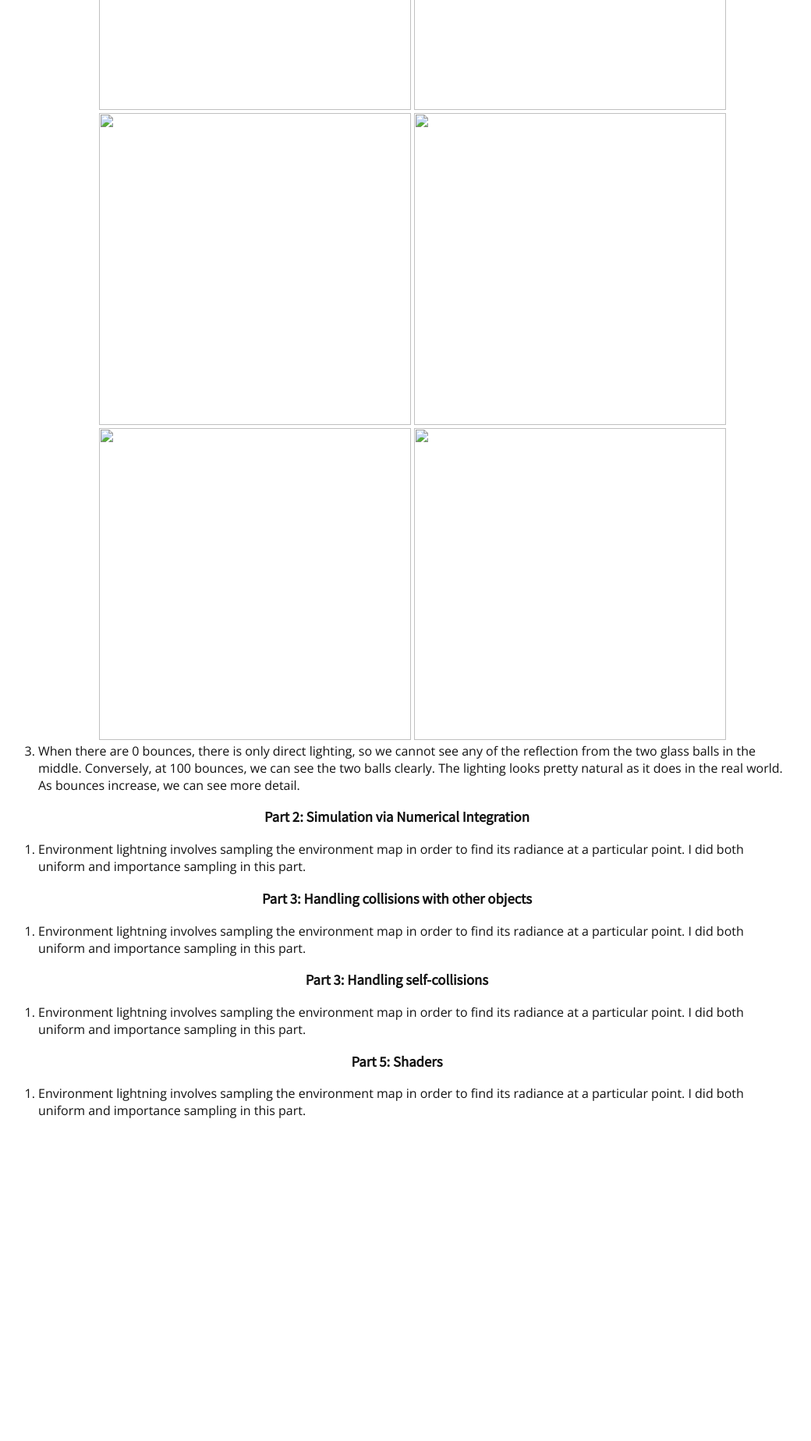
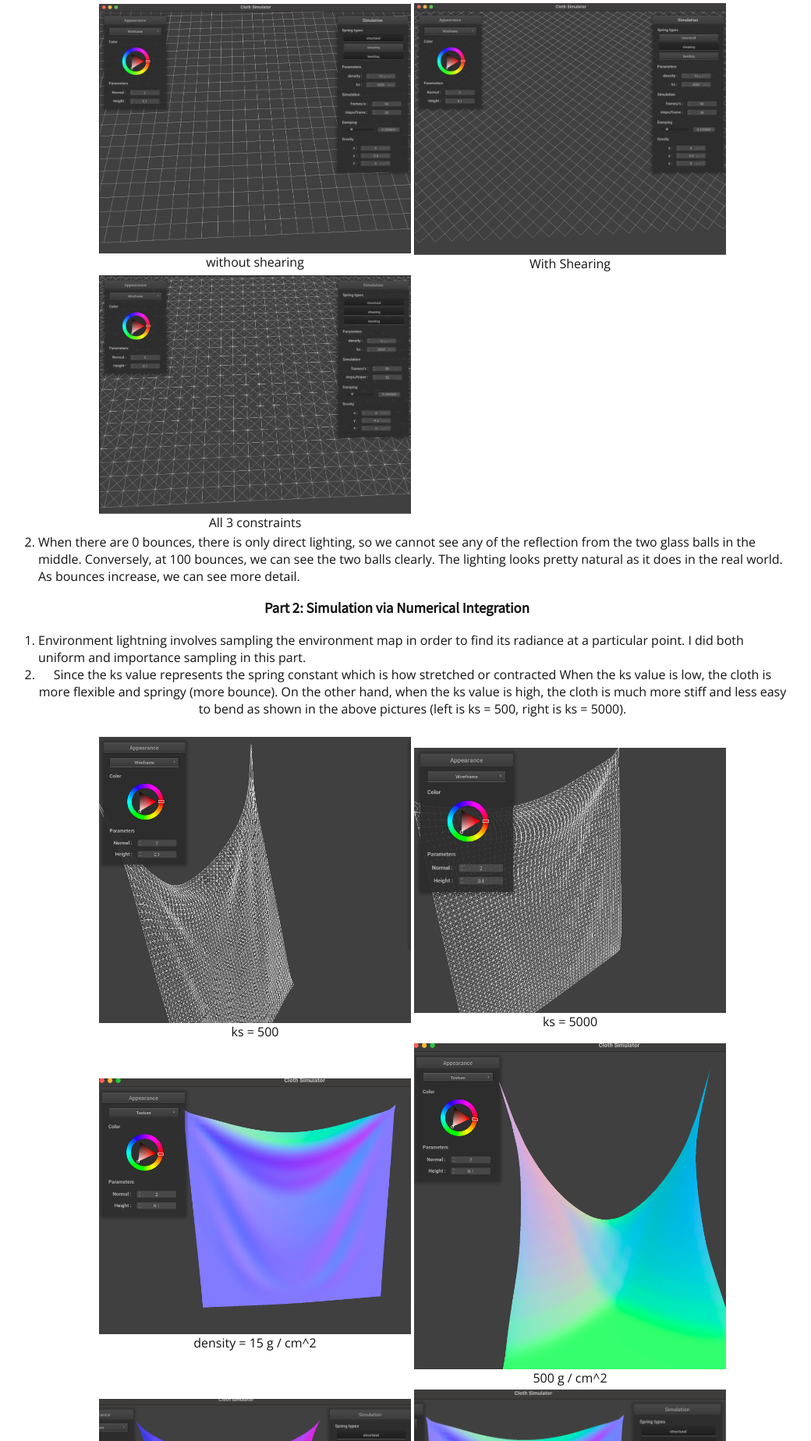
Before and after one commit to cal-cs184-student/p4-clothsim-sp22-shilpasath, a plain HTML site: page docs/index.html in a window 1280 px wide. Shown: the part 952-2800 px from the top of the page at 78% size, without its empty margins (131-1171 px from the left). Before the commit the page ends 2503 px from the top, so only its background shows below. Drawn offline with nearby package versions, Linux system fonts and the light colour scheme.

Commit message:
finished p1 and p2 writeup

```diff
--- a/docs/index.html
+++ b/docs/index.html
@@ -35,32 +35,31 @@
 <h3 align="middle">Part 1: Masses and Springs</h3>
 
 <ol>
-  <li>For this part, I used two new materials, glass and mirrors. For mirror materials, I used the reflect function and reflected the wo vector around (0,0,1) and set that two w1. I set the pdf to 1 since there is no sampling, and then returned the reflectance / cosine factor. </li>
   <li><div align="middle">
     <table style="width=100%">
       <tr>
         <td>
-          <img src="images/image1.png" align="middle" width="400px"/>
+          <img src="images/1.png" align="middle" width="400px"/>
         </td>
         <td>
-          <img src="images/image2.png" align="middle" width="400px"/>
+          <img src="images/2+5.png" align="middle" width="400px"/>
         </td>
       </tr>
       <br>
       <tr>
         <td>
-          <img src="images/image3.png" align="middle" width="400px"/>
+          <img src="images/3.png" align="middle" width="400px"/>
+	  <figcaption align="middle">without shearing</figcaption>
         </td>
         <td>
-          <img src="images/image4.png" align="middle" width="400px"/>
+          <img src="images/4.png" align="middle" width="400px"/>
+	  <figcaption align="middle">With Shearing</figcaption>
         </td>
       </tr>
       <tr>
         <td>
-          <img src="images/image5.png" align="middle" width="400px"/>
-        </td>
-        <td>
-          <img src="images/image6.png" align="middle" width="400px"/>
+          <img src="images/2+5.png" align="middle" width="400px"/>
+          <figcaption align="middle">All 3 constraints</figcaption>
         </td>
       </tr>
 	</tr>
@@ -73,6 +72,47 @@
 <h3 align="middle">Part 2: Simulation via Numerical Integration</h3>
 <ol>
   <li> Environment lightning involves sampling the environment map in order to find its radiance at a particular point. I did both uniform and importance sampling in this part.  </li>
+  <div align="middle">
+    <table style="width=100%">
+      <tr>
+        <td>
+          <img src="images/p2_ks_500.png" align="middle" width="400px"/>
+		<figcaption align="middle">ks = 500 </figcaption>
+        </td>
+        <td>
+          <img src="images/p2_ks_5000.png" align="middle" width="400px"/>
+		<figcaption align="middle">ks = 5000</figcaption>
+        </td>
+      </tr>
+ <li> Since the ks value represents the spring constant which is how stretched or contracted When the ks value is low, the cloth is more flexible and springy (more bounce). On the other hand, when the ks value is high, the cloth is much more stiff and less easy to bend as shown in the above pictures (left is ks = 500, right is ks = 5000). </li>
+      <br>
+      <tr>
+        <td>
+          <img src="images/p2_density_1.png" align="middle" width="400px"/>
+	  <figcaption align="middle">density = 15 g / cm^2</figcaption>
+        </td>
+        <td>
+          <img src="images/p2_density_2.png" align="middle" width="400px"/>
+	  <figcaption align="middle">500 g / cm^2 </figcaption>
+        </td>
+      </tr>
+      <tr>
+       <td>
+          <img src="images/damping1.png" align="middle" width="400px"/>
+	  <figcaption align="middle">damping = 0</figcaption>
+        </td>
+        <td>
+          <img src="images/image12.png" align="middle" width="400px"/>
+	  <figcaption align="middle">damping = 1</figcaption>
+        </td>
+      </tr>
+	</tr>
+	<td>
+          <img src="images/p2_final.png" align="middle" width="400px"/>
+	  <figcaption align="middle">final Resting State With Original Parameters</figcaption>
+        </td>
+    </table>
+  </div>
 </ol>
 
 <h3 align="middle">Part 3: Handling collisions with other objects</h3>
```
